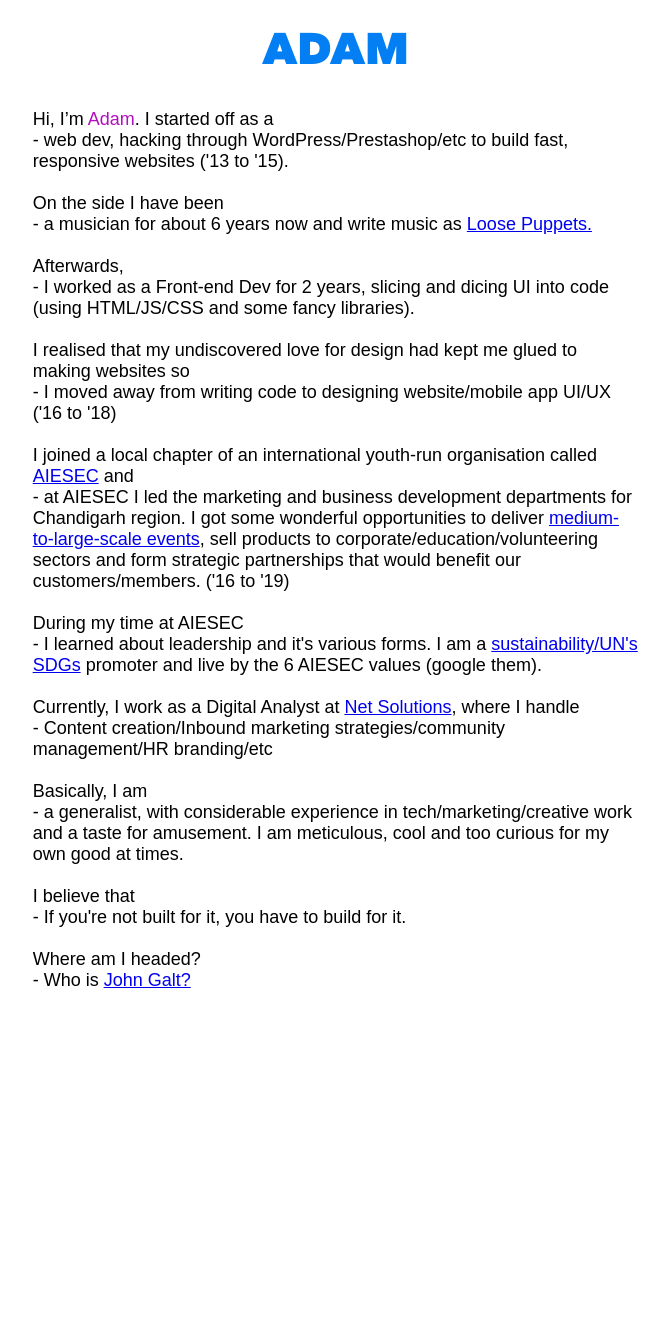
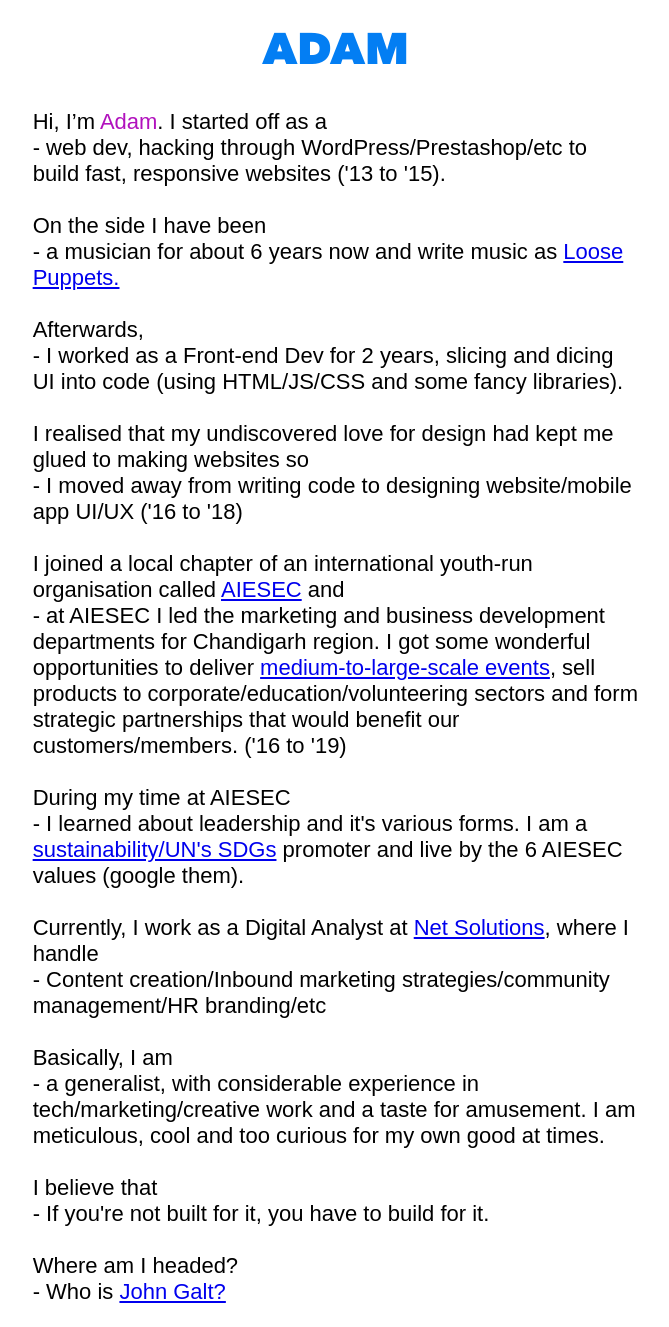
Before and after one commit to adamfredie/adamfredie.github.io, a Jekyll site: the page me.html, which Jekyll copies as it is, in a window 1280 px wide. Shown: the whole page, without its empty margins (304-973 px from the left). Built offline with Jekyll 4.4.1, drawn with Linux system fonts in a browser that asks for light colours; before the commit the page ends 1009 px from its top, so only the background shows below that.

Commit message:
updated layout

```diff
--- a/index.html
+++ b/index.html
@@ -109,7 +109,7 @@
 		}
 		@media (max-width:424px) {
 			.name h1 {
-				font-size:24px;
+				font-size:30px;
 			}
 			nav a {
 				font-size:16px;
--- a/me.html
+++ b/me.html
@@ -55,7 +55,7 @@
 		}
 		.about-me p {
 			text-align:left;
-			font-size:18px;
+			font-size:22px;
 			font-family:'Avenir Next', sans-serif;
 		}
 		.nav {
@@ -113,7 +113,7 @@
 		}
 		@media (max-width:460px) {
 			.name h1 {
-				font-size:24px;
+				font-size:30px;
 				margin-bottom:10px;
 			}
 			nav a {
--- a/work.html
+++ b/work.html
@@ -108,7 +108,7 @@
 		}
 		@media (max-width:424px) {
 			.name h1 {
-				font-size:24px;
+				font-size:30px;
 			}
 			nav a {
 				font-size:16px;
```
